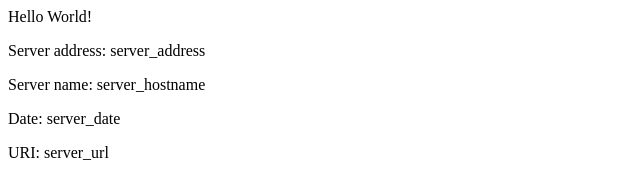
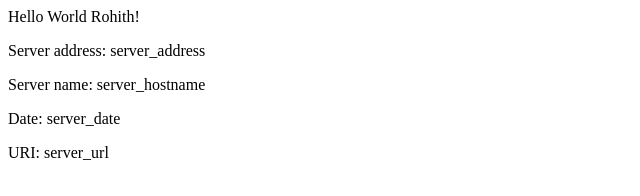
Before and after one commit to rohithcj/eks-example, a plain HTML site: page src/index.html in a window 1280 px wide. Shown: the full height of the page, 0-640 px from the left. Drawn offline with Linux system fonts and the light colour scheme.

Commit message:
v2 Updating home page

```diff
--- a/src/index.html
+++ b/src/index.html
@@ -2,7 +2,7 @@
 <title>Hello World</title>
 </head>
 <div class="info">
-<h>Hello World!</h>
+<h>Hello World Rohith!</h>
 <p><span>Server&nbsp;address:</span> <span>server_address</span></p>
 <p><span>Server&nbsp;name:</span> <span>server_hostname</span></p>
 <p class="smaller"><span>Date:</span> <span>server_date</span></p>
```
